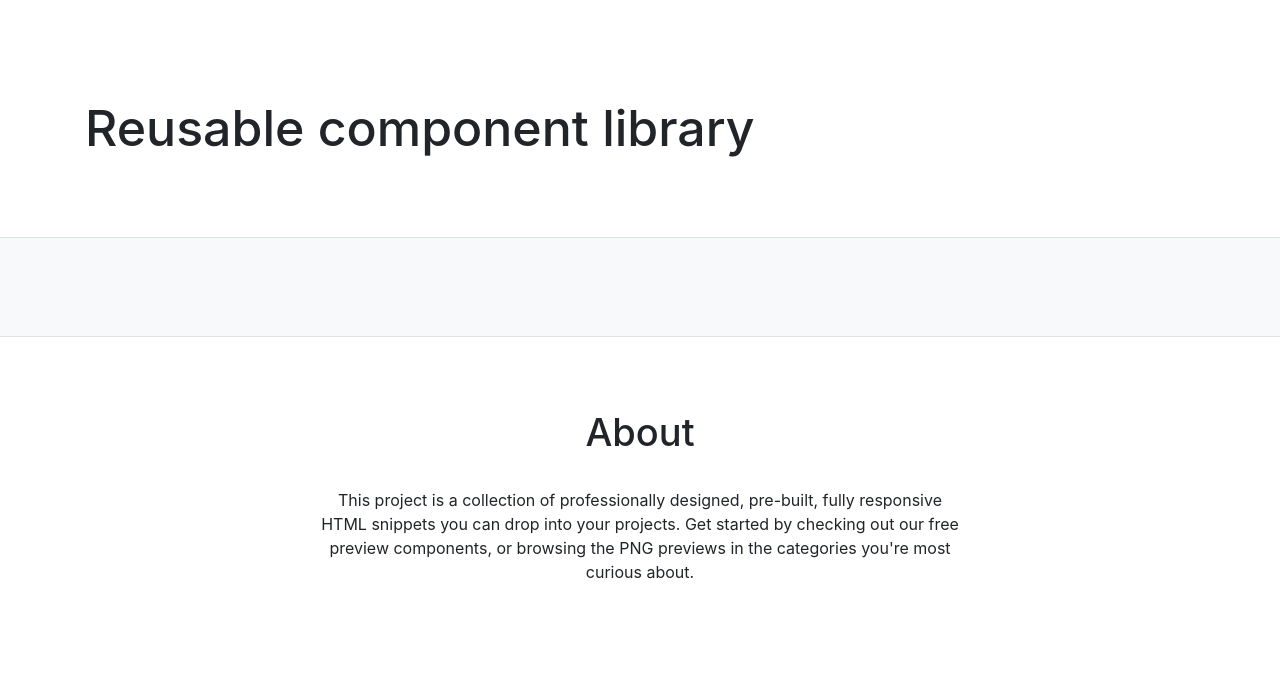
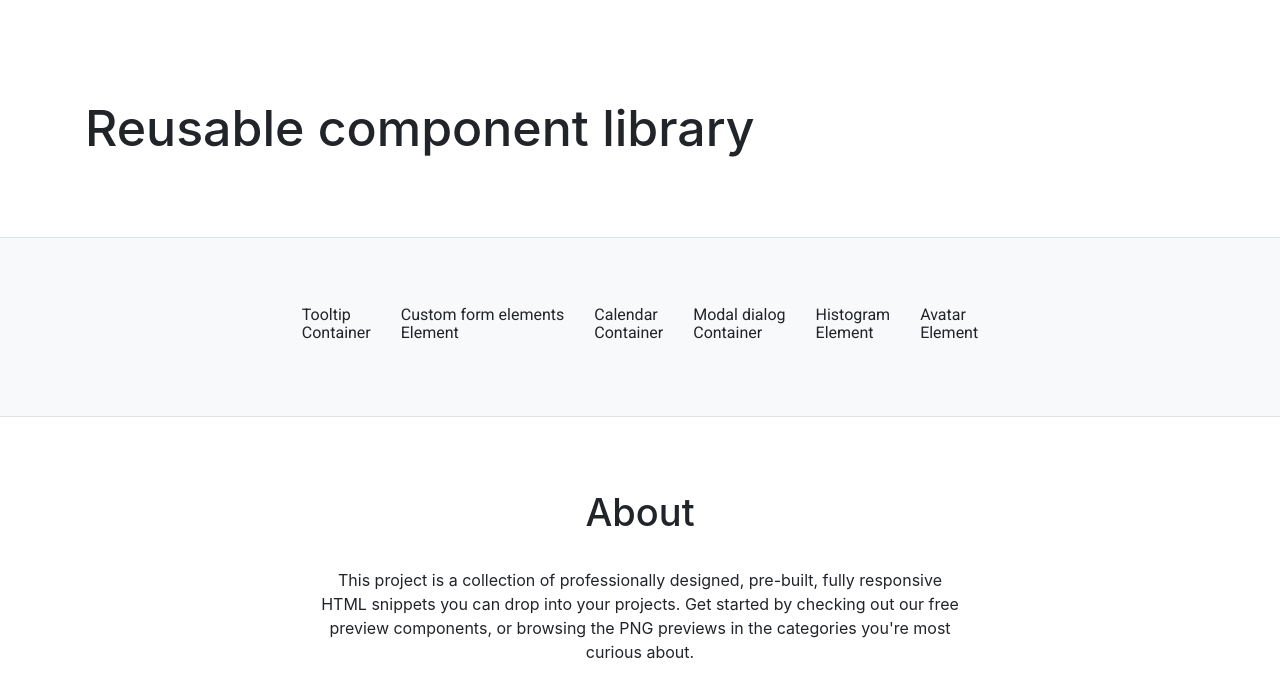
Before and after one commit to js-tasks-ru/htmlcss-20250123_viktoria-semenova, a website: page index.html in a window 1280 px wide. Drawn offline with Linux system fonts and the light colour scheme.

Commit message:
add card component on index page

```diff
--- a/assets/css/main.css
+++ b/assets/css/main.css
@@ -5,6 +5,7 @@
 @import '../../components/header/header.css';
 @import '../../components/preview/preview.css';
 @import '../../components/footer/footer.css';
+@import '../../components/card/card.css';
 
 :root {
   --white: #ffffff;
@@ -24,7 +25,10 @@
   --primary: var(--blue);
   --secondary: var(--purple);
 }
-
-* {
+html,
+body {
+  height: 100%;
+}
+body {
   font-family: 'Roboto', sans-serif;
 }
--- a/components/footer/footer.css
+++ b/components/footer/footer.css
@@ -1,8 +1,8 @@
 .footer {
+  font-family: 'Inter', sans-serif;
   padding: 71px 0 136px;
 }
 .footer__title {
-  font-family: 'Inter', sans-serif;
   font-size: 38px;
   line-height: 48px;
   font-weight: 500;
@@ -10,7 +10,6 @@
   margin-bottom: 32px;
 }
 .footer__text {
-  font-family: 'Inter', sans-serif;
   font-size: 16px;
   line-height: 24px;
   font-weight: 400;
--- a/components/header/header.css
+++ b/components/header/header.css
@@ -1,8 +1,8 @@
 .header {
+  font-family: 'Inter', sans-serif;
   padding: 96px 0 77px;
 }
 .header__title {
-  font-family: 'Inter', sans-serif;
   font-size: 50px;
   line-height: 64px;
   font-weight: 500;
--- a/components/page/page.css
+++ b/components/page/page.css
@@ -1,5 +1,10 @@
 .page {
-  font-family: 'Inter', sans-serif;
+  height: 100%;
   color: var(--black);
   background-color: var(--white);
+  display: flex;
+  flex-direction: column;
 }
+.page__main {
+  flex-grow: 1;
+}
--- a/components/preview/preview.css
+++ b/components/preview/preview.css
@@ -2,5 +2,11 @@
   background-color: var(--grey-1);
   border-top: 1px solid var(--grey-2);
   border-bottom: 1px solid var(--grey-2);
-  min-height: 100px;
+  padding: 68px 0;
 }
+.preview__grid {
+  display: flex;
+  flex-flow: row wrap;
+  justify-content: center;
+  gap: 30px;
+}
--- a/index.html
+++ b/index.html
@@ -12,7 +12,54 @@
           <h1 class="header__title">Reusable component library</h1>
         </div>
       </header>
-      <main class="preview"><div class="content-area"></div></main>
+      <main class="preview page__main">
+        <div class="content-area">
+          <div class="preview__grid">
+            <a href="#" class="card">
+              <div class="card__preview"></div>
+              <div class="card__description">
+                <h4 class="card__title">Tooltip</h4>
+                <p class="card__subtitle">Container</p>
+              </div>
+            </a>
+            <a href="#" class="card">
+              <div class="card__preview"></div>
+              <div class="card__description">
+                <h4 class="card__title">Custom form elements</h4>
+                <p class="card__subtitle">Element</p>
+              </div>
+            </a>
+            <a href="#" class="card">
+              <div class="card__preview"></div>
+              <div class="card__description">
+                <h4 class="card__title">Calendar</h4>
+                <p class="card__subtitle">Container</p>
+              </div>
+            </a>
+            <a href="#" class="card">
+              <div class="card__preview"></div>
+              <div class="card__description">
+                <h4 class="card__title">Modal dialog</h4>
+                <p class="card__subtitle">Container</p>
+              </div>
+            </a>
+            <a href="#" class="card">
+              <div class="card__preview"></div>
+              <div class="card__description">
+                <h4 class="card__title">Histogram</h4>
+                <p class="card__subtitle">Element</p>
+              </div>
+            </a>
+            <a href="#" class="card">
+              <div class="card__preview"></div>
+              <div class="card__description">
+                <h4 class="card__title">Avatar</h4>
+                <p class="card__subtitle">Element</p>
+              </div>
+            </a>
+          </div>
+        </div>
+      </main>
       <footer class="footer">
         <div class="content-area">
           <h2 class="footer__title">About</h2>
```
